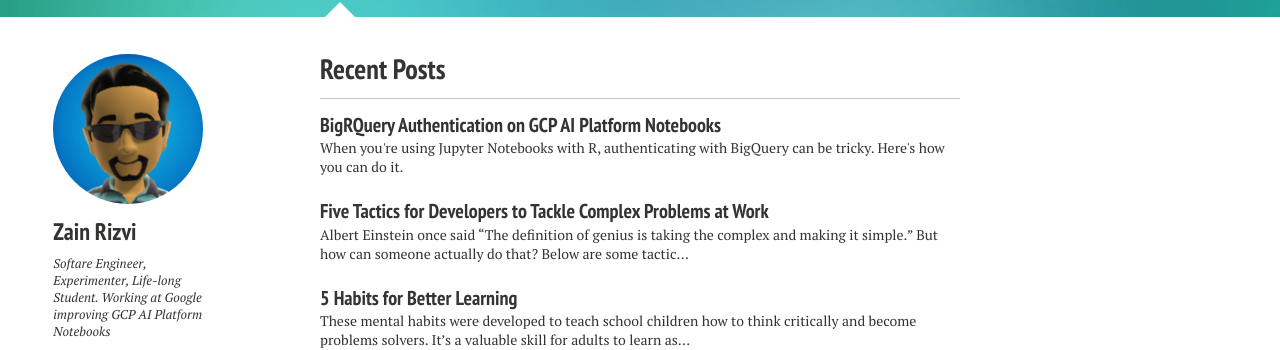
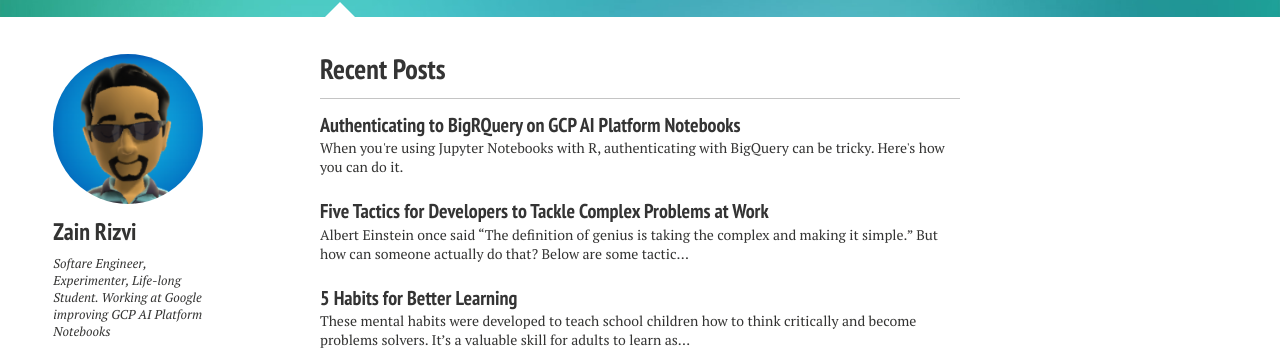
Before and after one commit to ZainRizvi/ZainRizvi.github.io, a Jekyll site: the page built from index.md, in a window 1280 px wide. Shown: the part 274-624 px from the top of the page. Built offline with Jekyll 4.4.1, drawn with Linux system fonts in a browser that asks for light colours; nearby versions of some CDN libraries.

Commit message:
Update from Forestry.io Zain Rizvi updated _posts/2019-08-03-authenticating-to-bigrquery-on-gcp-ai-platform-notebooks.md

```diff
--- a/_posts/2019-08-03-authenticating-to-bigrquery-on-gcp-ai-platform-notebooks.md
+++ b/_posts/2019-08-03-authenticating-to-bigrquery-on-gcp-ai-platform-notebooks.md
@@ -1,6 +1,6 @@
 ---
 layout: post
-title: 'BigRQuery Authentication on GCP AI Platform Notebooks '
+title: 'Authenticating to BigRQuery on GCP AI Platform Notebooks '
 excerpt: When you're using Jupyter Notebooks with R, authenticating with BigQuery
   can be tricky.  Here's how you can do it.
 tags:
```
